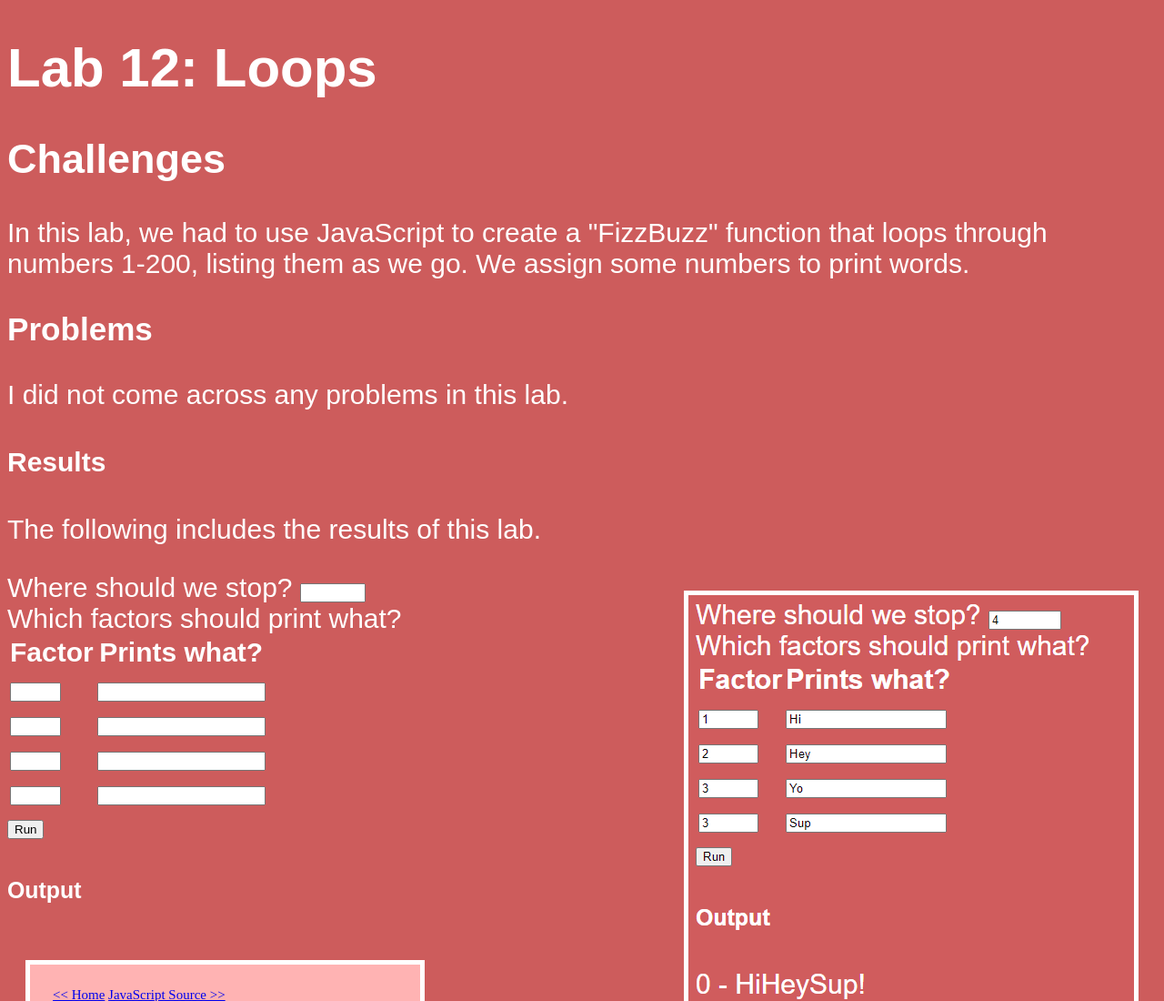
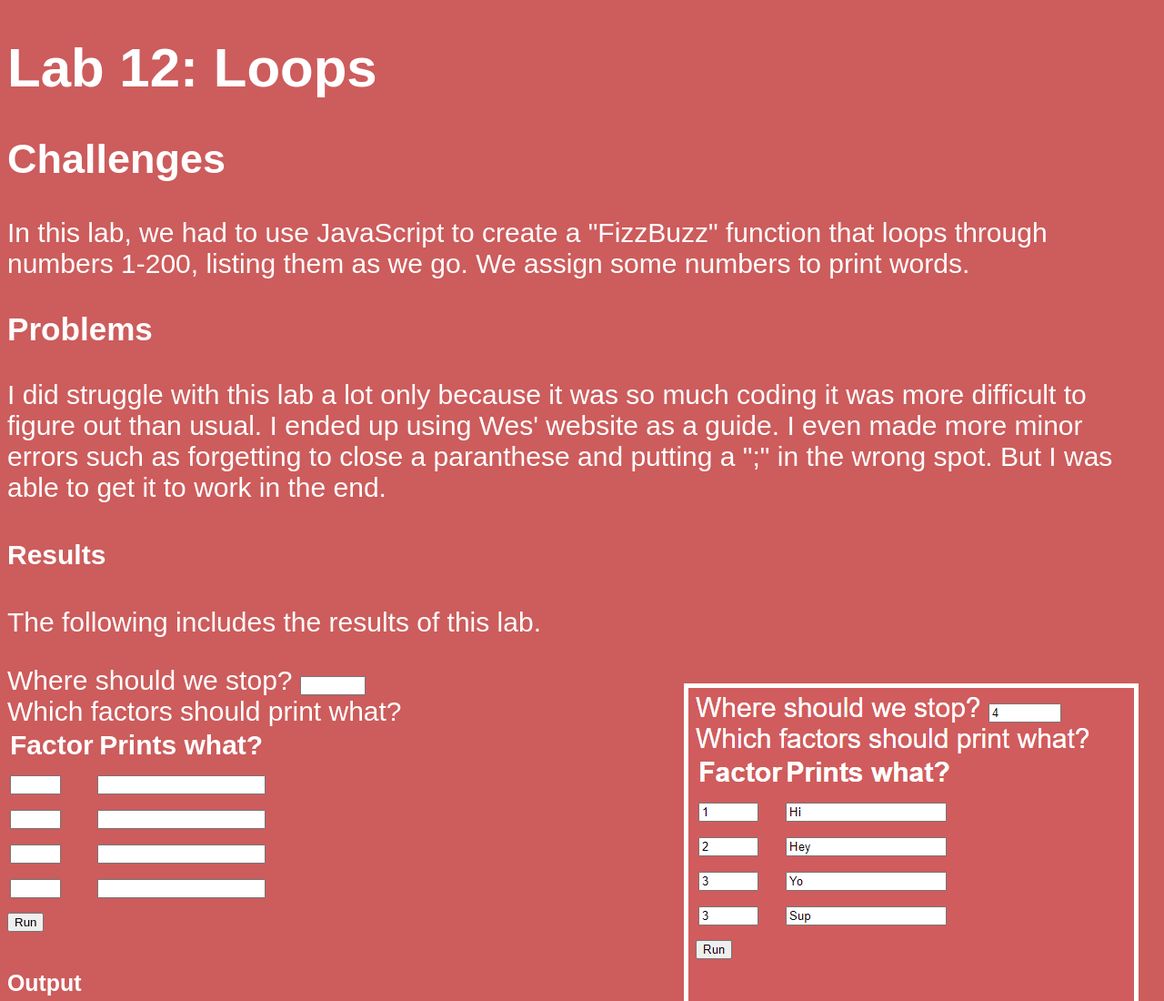
Before and after one commit to megmocek/cst252, a plain HTML site: page lab12/index.html in a window 1280 px wide. Shown: the top 1100 px of the page at 91% size. Drawn offline with Linux system fonts and the light colour scheme.

Commit message:
final touches

```diff
--- a/lab12/index.html
+++ b/lab12/index.html
@@ -16,7 +16,9 @@
 		to print words.</p>
 
 		<h3>Problems</h3>
-		<p>I did not come across any problems in this lab.</p>
+		<p>I did struggle with this lab a lot only because it was so much coding it was more difficult to figure out than usual. I ended up using Wes' website
+		as a guide. I even made more minor errors such as forgetting to close a paranthese and putting a ";" in the wrong spot. But I was able to get it to work
+		in the end.</p>
 
 		<h4>Results</h4>
 		<p>The following includes the results of this lab.</p>
```
